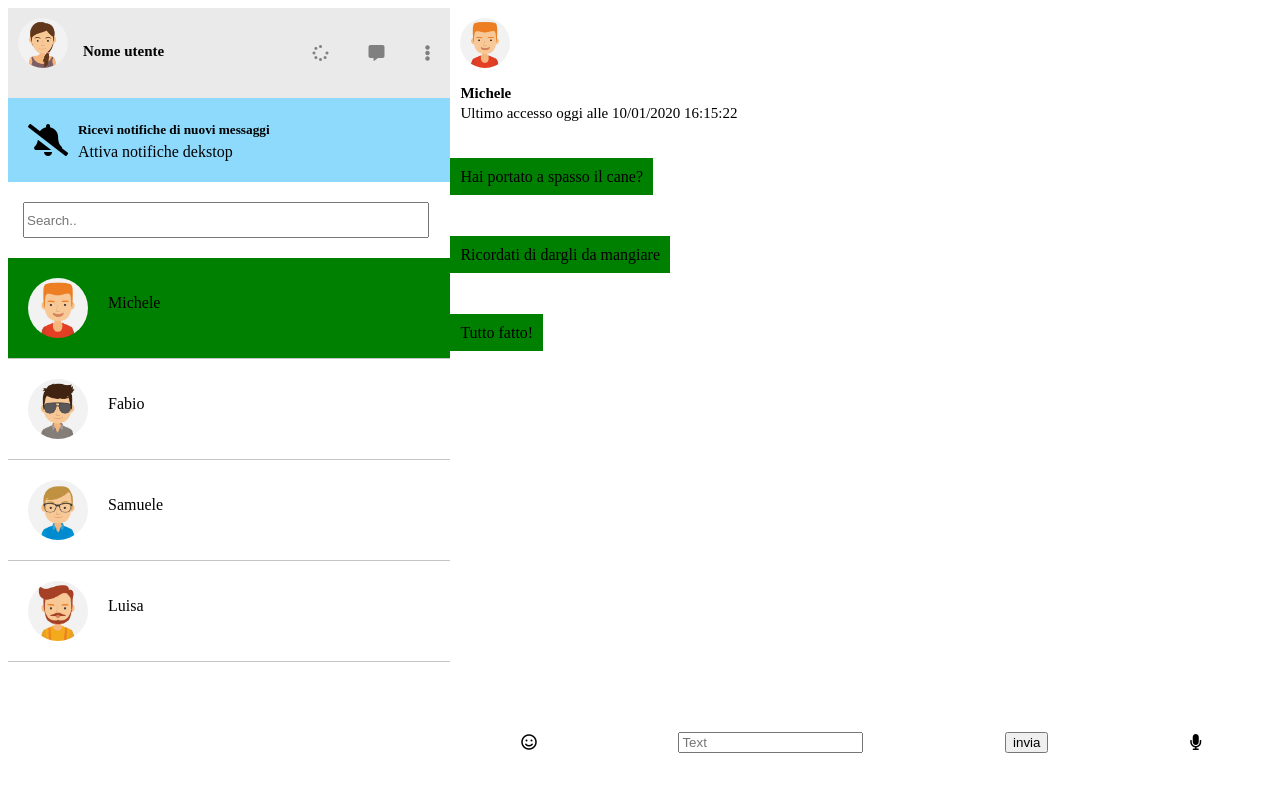
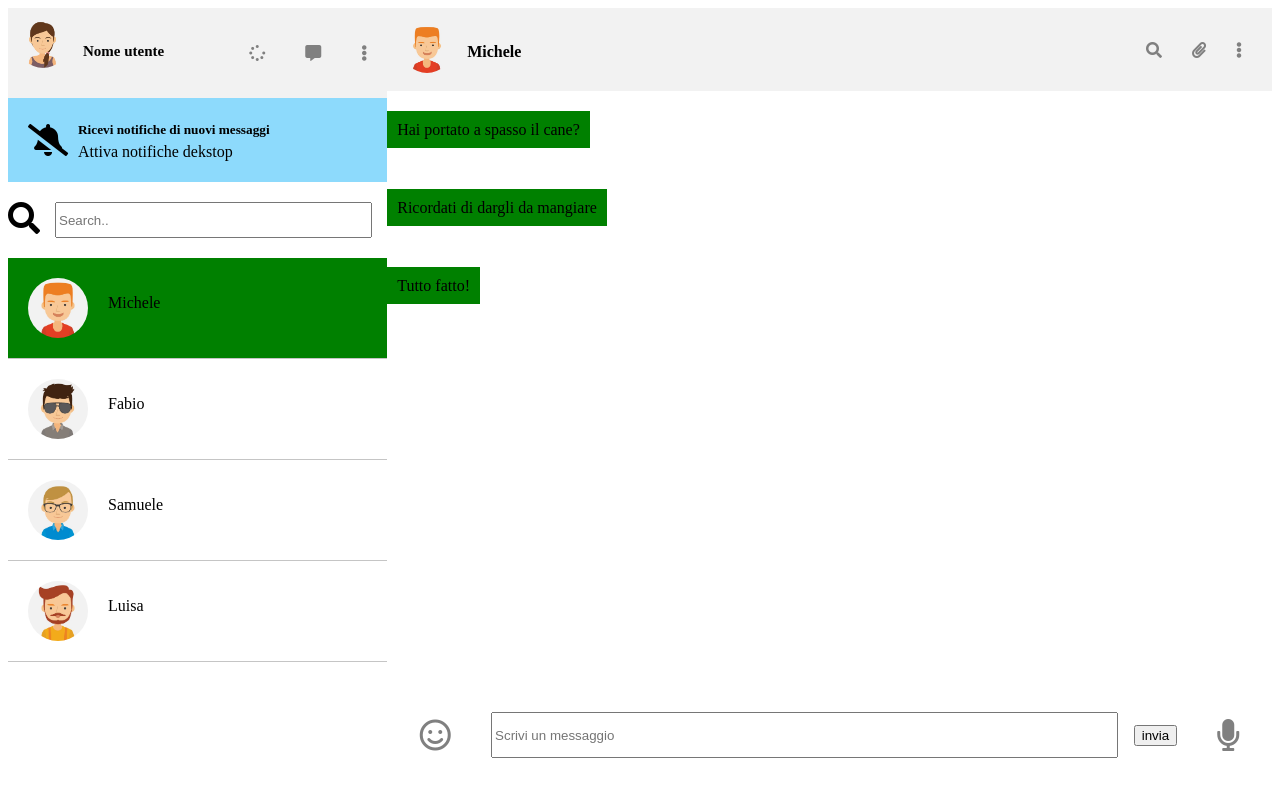
Before and after one commit to Salvatore949/BoolzApp, a plain HTML site: page index.html in a window 1280 px wide. Drawn offline with nearby package versions, Linux system fonts and the light colour scheme.

Commit message:
milestone 4

```diff
--- a/css/style.css
+++ b/css/style.css
@@ -1,18 +1,26 @@
+/* sezione sinistra */
 
-
-/*whatsupp*/
-
-/*prima*/
 #aside{
-    width:35%;
+    width:30%;
     float: left;
 }
+
+/* barra nome e avatar */
 
 #myname_bar{
     display:flex;
     justify-content: space-between;
-    background-color:#eaeaea;
+    background-color:#eaeaea98;
 }
+
+#search{
+    display: flex;
+}
+
+#search > i{
+    margin-top: 20px;
+}
+
 #avatar{
     display: flex;
     height: 10vh;
@@ -42,7 +50,7 @@
     color: gray;
 }
 
-/*seconda*/
+/*Notifiche di nuovi messaggi*/
 
 #notifiche{
     display: flex;
@@ -57,7 +65,7 @@
     margin:0 10px;
 }
 
-/*terza*/
+/* Barra di ricerca */
 
 #write{
     width:90%;
@@ -65,7 +73,12 @@
     margin: 20px 15px;
 }
 
-/*quarta*/
+#barra{
+    height:20px;
+    border: 1px solid grey;
+}
+
+/* Lista dei contatti */
 
 .messages{
     display:flex;
@@ -82,23 +95,53 @@
     margin-left: 20px;
 }
 
-/*RIGHT*/
+.verde{
+    background-color: green;
+}
+
+/*Right part*/
+
 #chat{
     float: right;
-    width: 65%;
+    width: 70%;
+}
+
+#on_line_box{
+    background-color:#f2f2f2;
+    display: flex;
+    justify-content: space-between;
+}
+
+#on_line_box_i{
+    display: flex;
+    align-items: center;
+    margin: 0 15px;
+}
+
+#on_line_box_i > i{
+    padding: 0 15px;
+    color: grey;
 }
 
 #main_space{
-    height: 70vh;
+    height: 75vh;
+}
+
+#on_line{
+    display: flex;
 }
 
 #on_line > img{
     border-radius: 50%;
-    margin-top: 10px;
-    margin-left: 10px;
     display: flex;
     align-items: center;
-    height: 50px;
+    height:50px;
+    margin: 15px 0 18px 15px;
+}
+
+#p_span{
+    margin: 35px 0 18px 15px;
+    font-weight: 700;
 }
 
 #on_line > p{
@@ -107,9 +150,7 @@
     line-height: 20px;
 }
 
-#p_span{
-    font-weight: 700;
-}
+/*Blocco messaggi principale*/
 
 #chat_box{
     padding: 30px 0 ;
@@ -121,7 +162,7 @@
 
 }
 
-/*TERZA PARTE*/
+/*Parte destra add message*/
 
 #message_bar{
     display: flex;
@@ -130,12 +171,13 @@
     height:11vh;
 }
 
-#barra{
-    width:80%;
-    height:20px;
-    border: 1px solid grey;
+#add_message{
+    width: 70%;
+    height: 40px;
+    color: gray;
 }
 
-.verde{
-    background-color: green;
+#message_bar > i{
+    color: gray;
+    padding:25px;
 }
--- a/index.html
+++ b/index.html
@@ -1,23 +1,21 @@
 <!DOCTYPE html>
 <html lang="en">
+
     <head>
         <meta charset="UTF-8">
         <meta http-equiv="X-UA-Compatible" content="IE=edge">
         <meta name="viewport" content="width=device-width, initial-scale=1.0">
         <link rel="stylesheet" href="https://use.fontawesome.com/releases/v5.15.4/css/all.css" integrity="sha384-DyZ88mC6Up2uqS4h/KRgHuoeGwBcD4Ng9SiP4dIRy0EXTlnuz47vAwmeGwVChigm" crossorigin="anonymous">
         <link rel="stylesheet" href="css\style.css">
-    <title>vue-boolzapp</title>
+        <title>Vue-Boolzapp</title>
     </head>
+
     <body>
 
+        <!-- contenitore dell'applicazione -->
         <div id="container">
-        <div id="background">
-            <div id="green_bar"></div>
-            <div id="grey_part"></div>
-        </div>
 
-        <div>
-            <!--Left-->
+            <!--Left part-->
             <section id="aside">
 
                 <!--Prima -->
@@ -41,57 +39,73 @@
                         <h5>Ricevi notifiche di nuovi messaggi</h5>
                         <p>Attiva notifiche dekstop</p>
                     </div>
+
                 </div>
 
-                <div id="serach">
-                    <input id="write" type="text" placeholder="Search..">
+                <!--Barra di ricerca-->
+                <div id="search">
+                    <i class="fas fa-search fa-2x"></i>
+                    <input id="write" type="text" placeholder="Search.." v-model="confront">
                 </div>
 
+                <!--Lista dei contatti-->
                 <div id="contatti">
-
-                    <div v-for="contatto_,i in contacts" @click="single_card(contatto_)" class="messages" :key="1"  :class="{'verde':contatto_.visible ? true : null}">
-                        <img :src="contatto_.avatar" :alt="contatto_.name">
+                    <div
+                        v-if="contatto_.name.toLowerCase().includes(confront.toLowerCase()) "
+                        v-for="contatto_,i in contacts" @click="single_card(contatto_)"
+                        class="messages" :key="1"  :class="{'verde':contatto_.visible ? true : null}">
+                            <img  :src="contatto_.avatar" :alt="contatto_.name">
                             <p>{{contatto_.name}}</p>
                     </div>
+                </div>
 
+            </section>
+
+            <!--Right part-->
+            <section id="chat">
+
+                <!--Nome contatto-->
+                <div id="on_line_box">
+
+                    <div id="on_line" v-for="profile,i in contacts" :key="i" v-if ="profile.visible === true">
+                        <img :src="profile.avatar" :alt="profile.name">
+                        <span id="p_span">{{profile.name}}</span> <br>
                     </div>
-            </section>
-            <!--right-->
-            <section id="chat">
-                <div id="on_line">
-                    <img src="img\avatar_1.jpg" alt="avatar_1">
-                    <p> <span id="p_span">Michele</span> <br>
-                        Ultimo accesso oggi alle 10/01/2020 16:15:22</p>
+
+                    <div id="on_line_box_i">
+                        <i class="fas fa-search"></i>
+                        <i class="fas fa-paperclip"></i>
+                        <i class="fas fa-ellipsis-v"></i>
+                    </div>
+
                 </div>
 
                 <!--Blocco messaggi principale-->
                 <div id="main_space">
-                    <div id="message_space" v-for="element, i in contacts" :key="1">
+                    <div id="message_space" v-for="element, i in contacts" :key="1" >
                         <div id="chat_box" v-for="sms, in element.messages"
-                        v-if =" element.visible === true ">
+                        v-if ="element.visible === true ">
                             <span>{{sms.text}}</span>
                         </div>
                     </div>
                 </div>
 
                 <!--Blocco messaggi principale-->
-
                 <div id="message_bar">
-                    <i class="far fa-smile"></i>
-                    <input type="text" v-model="newMessage" placeholder="Text">
+                    <i class="far fa-smile fa-2x"></i>
+                    <input type="text" id="add_message" v-model="newMessage" placeholder="Scrivi un messaggio">
                     <p v-if="visualizzaOk === true">ok</p>
                     <button @click="AggiungiMessagio()"> invia</button>
-                    <i class="fas fa-microphone"></i>
+                    <i class="fas fa-microphone fa-2x"></i>
                 </div>
 
             </section>
 
         </div>
-    </div>
-
 
         <script src="https://cdn.jsdelivr.net/npm/vue"></script>
         <script src="js\script.js"></script>
 
     </body>
+
 </html>
--- a/js/script.js
+++ b/js/script.js
@@ -1,17 +1,15 @@
-//Creo un array di elementi
-// ● Visualizzazione dinamica dei messaggi: t ramite l a direttiva v-for, visualizzare t utti i
-// messaggi relativi al contatto attivo all’interno del pannello della conversazione
-// ● Click sul contatto mostra l a conversazione del contatto cliccato
 var whatsupp = new Vue({
     el:"#container",
     data:{
       newMessage : "",
+      confront : "",
       visualizzaOk: false,
-      contacts: [
-               {
+
+      contacts: [{
                    name: 'Michele',
                    avatar: 'img/avatar_1.jpg',
                    visible: true,
+
                    messages: [
                        {
                            date: '10/01/2020 15:30:55',
@@ -116,6 +114,4 @@ var whatsupp = new Vue({
             }
         }
     },
-
-
 });
```
Lines whose indentation alone changed are shown as unchanged.
